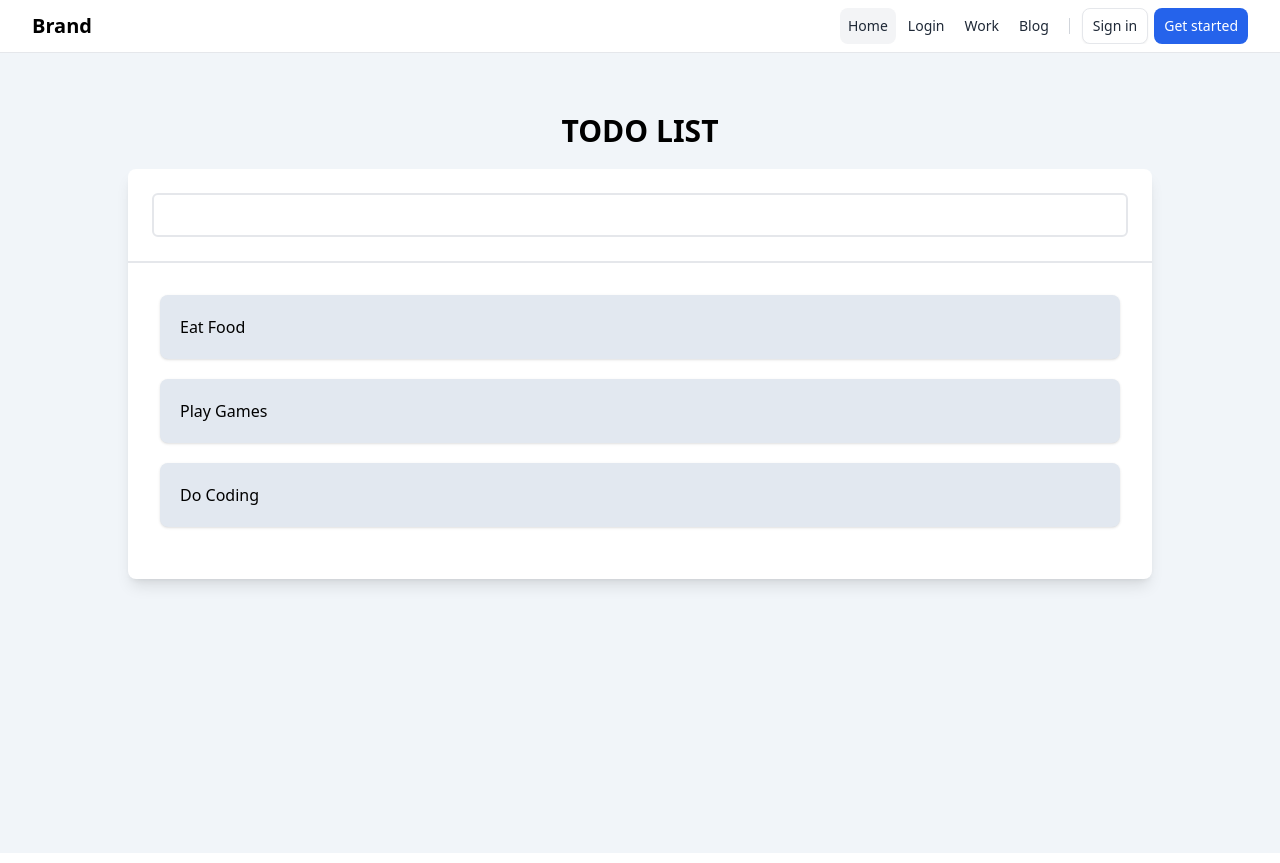
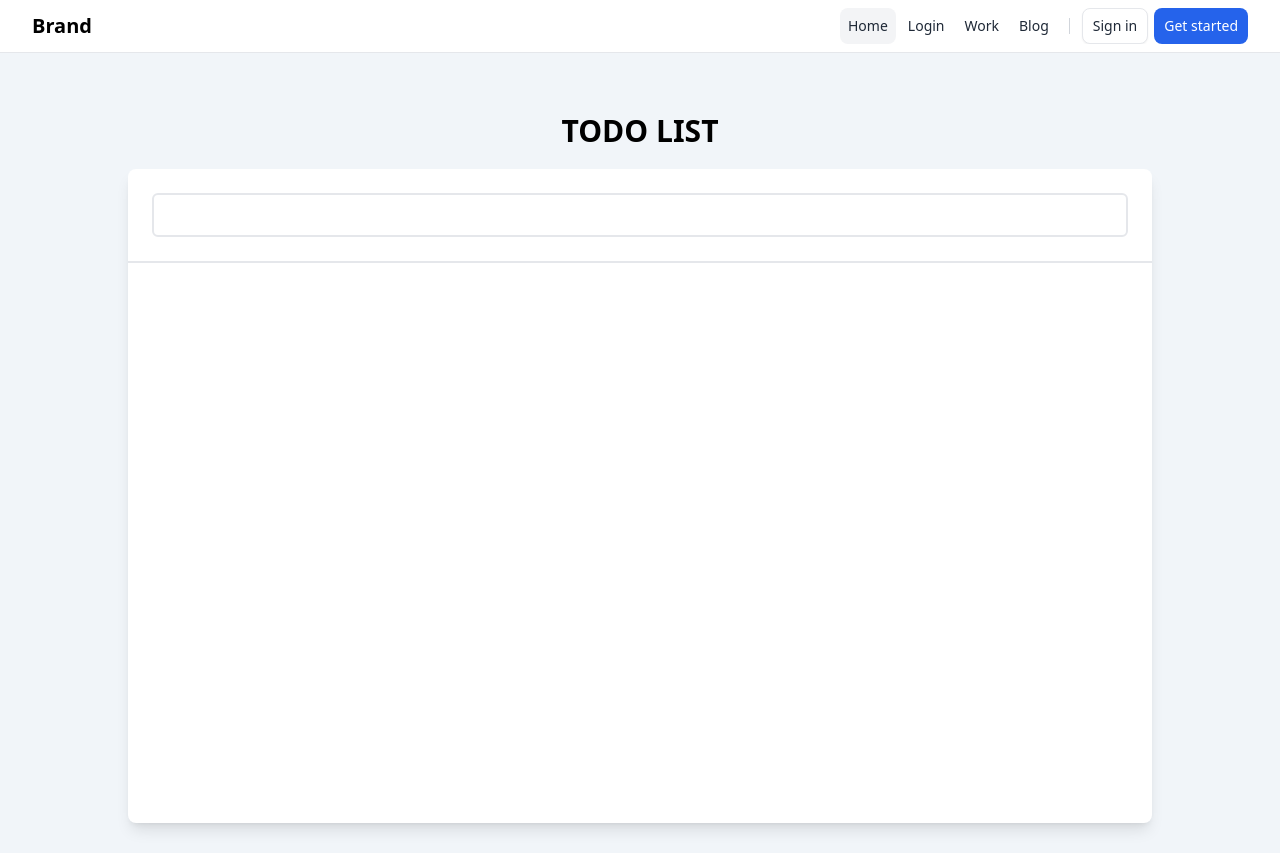
Before and after one commit to Rishavvsingh/mern, a Next.js app in the folder section 2/frontend/: page /todolist in a window 1280 px wide. Built offline with nearby package versions, Linux system fonts and the light colour scheme.

Commit message:
todo: delete task

```diff
--- a/section 2/frontend/src/app/todolist/page.jsx
+++ b/section 2/frontend/src/app/todolist/page.jsx
@@ -1,4 +1,5 @@
 'use client';
+import { IconSquareRoundedCheck, IconTrash } from '@tabler/icons-react';
 import React, { useState } from 'react'
 
 const TodoList = () => {
@@ -6,18 +7,33 @@ const TodoList = () => {
     // let count = 0;
     // const [count, setCount] = useState(0);
 
-    const [taskList, setTaskList] = useState([
-        { text: 'Eat Food', completed: false },
-        { text: 'Play Games', completed: false },
-        { text: 'Do Coding', completed: false }
-    ]);
+    const [taskList, setTaskList] = useState([]);
 
     const addNewTask = (e) => {
 
+
         if (e.code === 'Enter') {
+
+            if (!e.target.value.trim()) {
+                return alert('Please enter a task');
+            }
+
             console.log(e.target.value);
+
+            const newTask = { text: e.target.value, completed: false };
+
+            setTaskList([newTask, ...taskList]);
+
             e.target.value = '';
         }
+    }
+
+    const deleteTask = (index) => {
+        console.log(index);
+
+        const temp = taskList;
+        taskList.splice(index, 1);
+        setTaskList([...temp]);
     }
 
     return (
@@ -36,11 +52,19 @@ const TodoList = () => {
                             console.log(count);
                         }} >Add count</button> */}
                     </div>
-                    <div className='p-8'>
+                    <div className='p-8 h-[70vh] overflow-y-scroll'>
                         {
                             taskList.map((task, index) => {
-                                return <div key={index} className='shadow mb-5 rounded-lg p-5 bg-slate-200'>
-                                    <p>{task.text}</p>
+                                return <div key={index} className='shadow mb-5 rounded-lg p-5 bg-blue-700 text-white flex justify-between items-center'>
+                                    <p className='font-bold'>{task.text}</p>
+                                    <div className='flex gap-3'>
+                                        <button className='bg-white p-2 rounded' onClick={() => { deleteTask(index) }}>
+                                            <IconTrash color='red' size={24} />
+                                        </button>
+                                        <button className='bg-white p-2 rounded'>
+                                            <IconSquareRoundedCheck color='green' size={24} />
+                                        </button>
+                                    </div>
                                 </div>
                             })
                         }
```
Also changed, not shown: section 2/frontend/package.json (+6 -5 lines), 1 other file (tests, documents, lock files or other folders).
